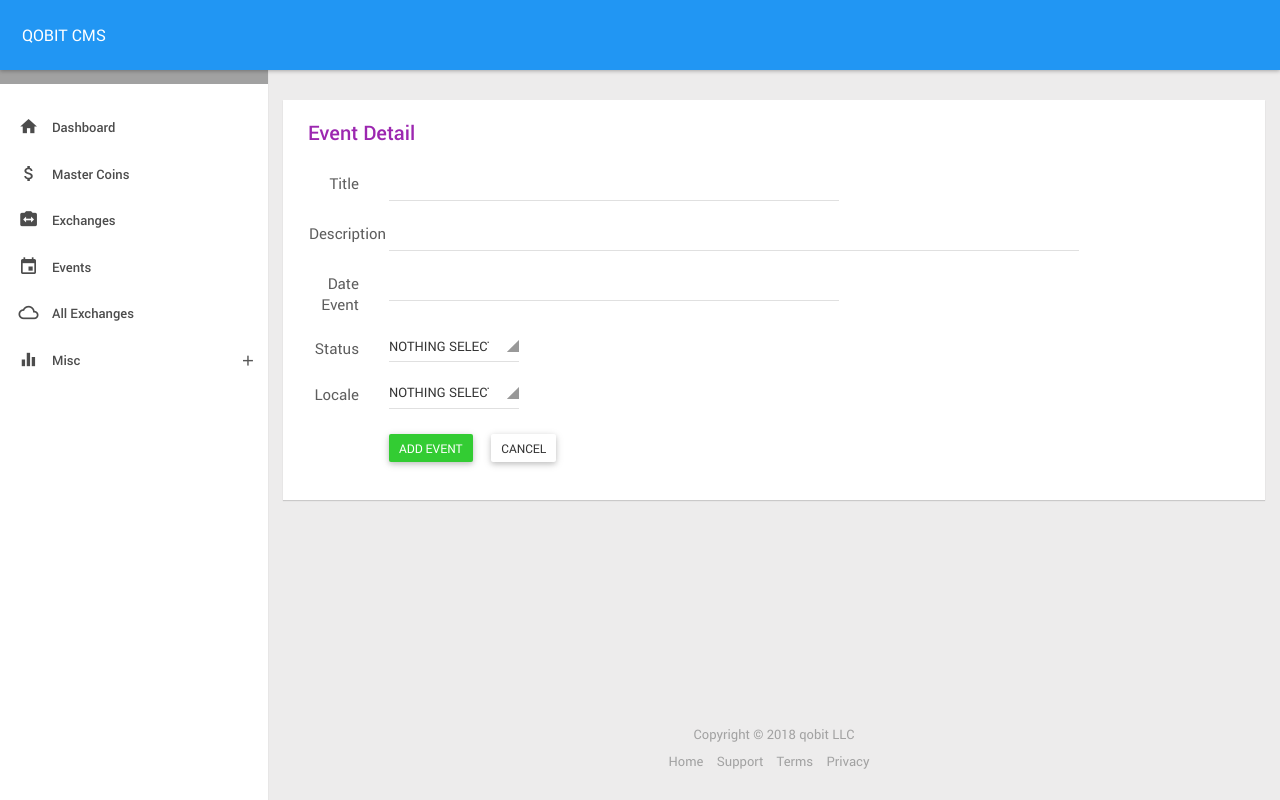
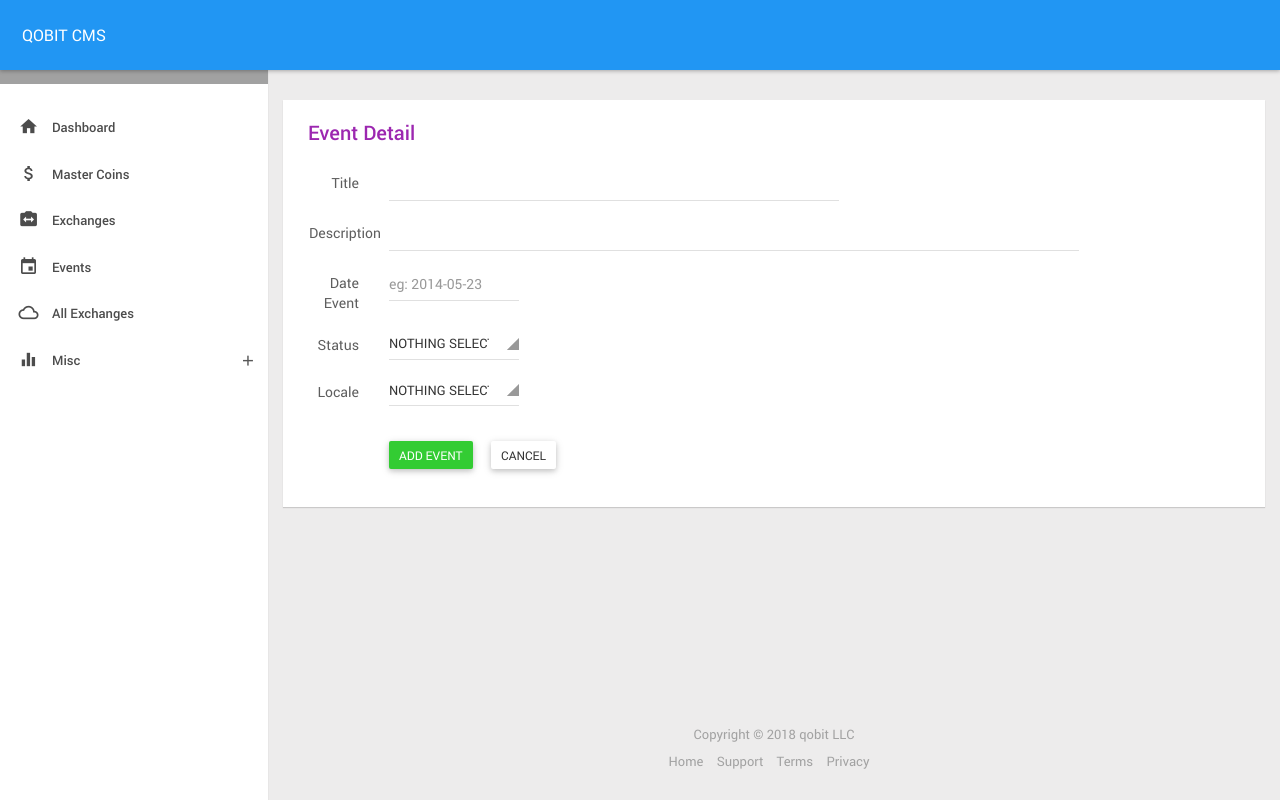
Before and after one commit to yonadav-labs/cryptocurrency-cms, a Django app: template templates/event_detail.html in a window 1280 px wide. Run offline with Django 3.2, Linux system fonts and the light colour scheme; the template is opened without the code that fills it, so the values that code supplies are empty; some libraries are stand-ins or nearby versions.

Commit message:
finish event detail page with mask date

```diff
--- a/general/views.py
+++ b/general/views.py
@@ -81,7 +81,12 @@ def exchange_detail(request, id):
 @login_required(login_url='/login')
 def event_detail(request, id):
     event = CoinEvent.objects.get(id=id)
+    if request.method == 'POST':
+        form = EventForm(request.POST, instance=event)
+        if form.is_valid():
+            event = form.save()
     form = EventForm(instance=event)
+
     locales = Culture.objects.all()
     status = EVENT_STATUS
     return render(request, 'event_detail.html', locals())
--- a/templates/event_detail.html
+++ b/templates/event_detail.html
@@ -2,6 +2,7 @@
 {% load staticfiles %}
 
 {% block extra_css %}
+    <link href="{% static 'vendors/bower_components/eonasdan-bootstrap-datetimepicker/build/css/bootstrap-datetimepicker.min.css' %}" rel="stylesheet">
 {% endblock %}
 
 {% block page_body %}
@@ -13,7 +14,7 @@
             </div>
 
             <div class="card-body card-padding">
-                <form class="form-horizontal f-15" method="POST">
+                <form class="form-horizontal f-14" method="POST">
                     {% csrf_token %}
                     <div class="form-group">
                         <label class="col-sm-1 control-label">Title</label>
@@ -33,9 +34,9 @@
                     </div>
                     <div class="form-group">
                         <label class="col-sm-1 control-label">Date Event</label>
-                        <div class="col-sm-6">
+                        <div class="col-sm-2">
                             <div class="fg-line">
-                                <input type="text" class="form-control f-15" name="date_event" value="{% if form.date_event.value %} {{ form.date_event.value }} {% endif %}">
+                                <input type="text" class="form-control date-picker1 f-14 input-mask" name="date_event" data-mask="0000-00-00" placeholder="eg: 2014-05-23" value="{% if form.date_event.value %} {{ form.date_event.value|date:'Y-m-d' }} {% endif %}">
                             </div>
                         </div>
                     </div>
@@ -67,7 +68,7 @@
                             </div>
                         </div>
                     </div>
-                    <div class="form-group m-t-25">
+                    <div class="form-group m-t-25 p-t-10">
                         <div class="col-sm-offset-1 col-sm-6">
                             <button type="submit" class="btn btn-primary btn-sm m-r-15">{% if form.id.value %}Update Event {% else %} Add Event {% endif %}</button>
                             <a href="/events" class="btn btn-default btn-sm">Cancel</a>
@@ -83,6 +84,8 @@
 {% endblock %}
 
 {% block extra_js %}
+    <script src="{% static 'vendors/bower_components/eonasdan-bootstrap-datetimepicker/build/js/bootstrap-datetimepicker.min.js' %}"></script>
+    <script src="{% static 'vendors/input-mask/input-mask.min.js' %}"></script>
     <script src="{% static 'js/qobit.js' %}"></script>
     <script src="{% static 'js/common.js' %}"></script>
 {% endblock %}
```
